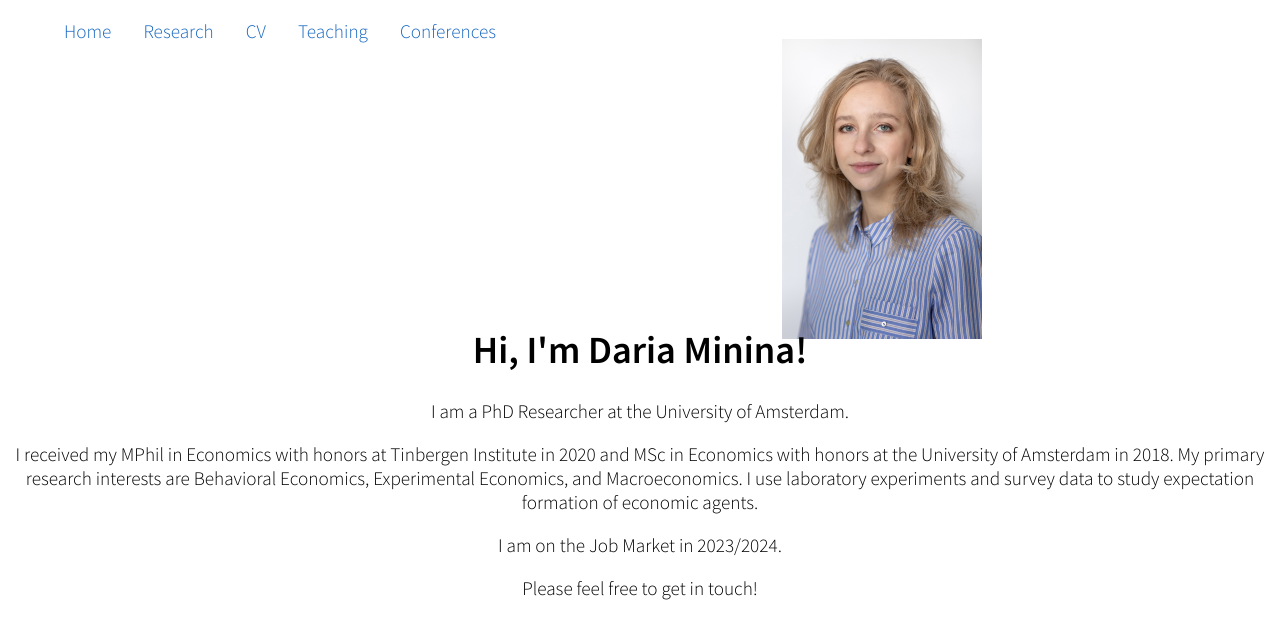
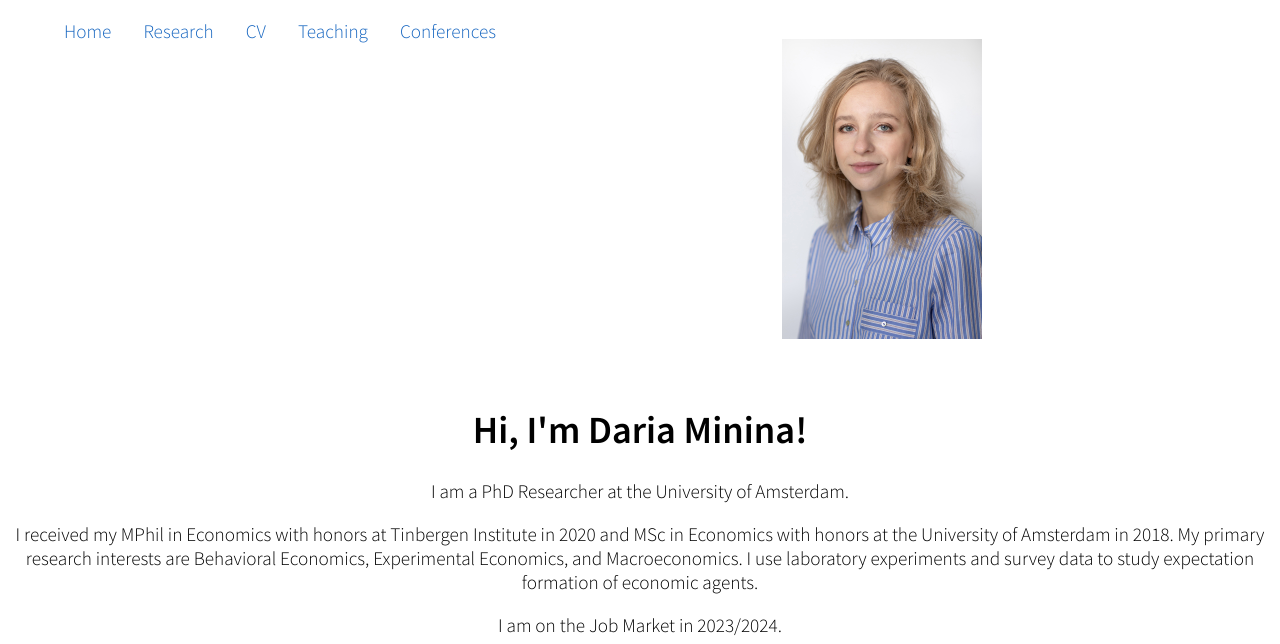
Before and after one commit to DariaMinina1991/dariaminina1991.github.io, a plain HTML site: page index.html in a window 1280 px wide. Shown: the top 644 px of the page. Drawn offline with Linux system fonts and the light colour scheme; some icons are missing.

Commit message:
Update index.html

```diff
--- a/index.html
+++ b/index.html
@@ -59,7 +59,7 @@
 	  </div>
 	</nav>
 	  <div class="container-fluid">
-  		<div class="row" style = "height: 30vh; padding:20px">
+  		<div class="row" style = "height: 40vh; padding:20px">
 	  		<div class = "col-12" id = "MyDiv" style = "text-align: center;">
 	       			<img width="200" src="DariaMinina.jpg" alt="Daria Minina" id="fixed-width" />
 	 		 </div>
```
